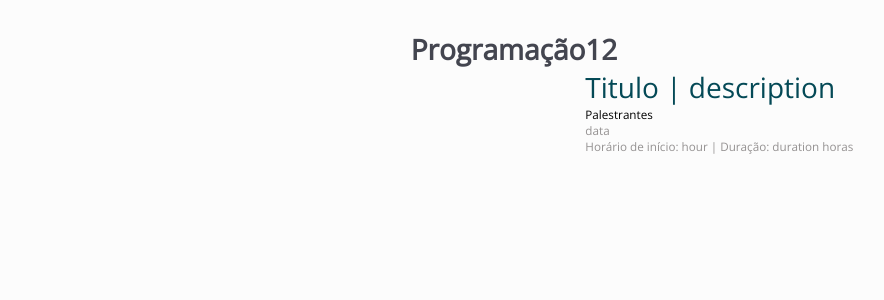
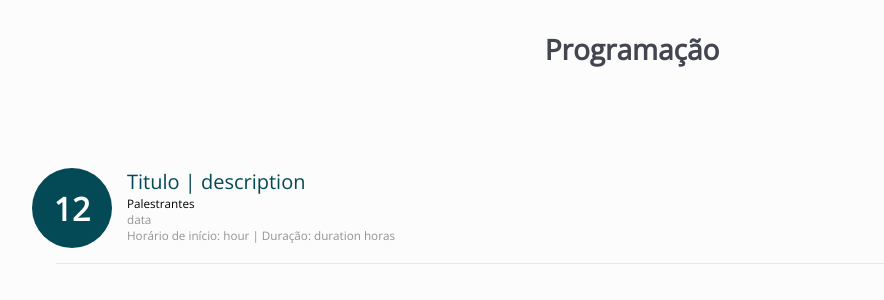
Before and after one commit to DeamonPedro/coren-pi-evt, a React (Create React App) app: page /programacao in a window 1280 px wide. Shown: the top 300 px of the page, without its empty margins (8-892 px from the left). Built offline with nearby package versions, Linux system fonts and the light colour scheme; no server answers.

Commit message:
add page programing

```diff
--- a/src/pages/Dashboard/index.js
+++ b/src/pages/Dashboard/index.js
@@ -112,7 +112,8 @@ export default function Dashboard() {
               <>
                 <MenuItem
                   onClick={() => (
-                    setMenuSelected("subscribers"), setVisibleMenu(false)
+                    setMenuSelected("subscribers"),
+                    width < 800 && setVisibleMenu(false)
                   )}
                   selected={menuSelected == "subscribers" && true}
                 >
--- a/src/pages/Programing/index.js
+++ b/src/pages/Programing/index.js
@@ -1,11 +1,11 @@
 import React from "react";
 
-import { Container, DayContainer } from "./styles";
+import { Container, DayContainer, Divider } from "./styles";
 
 export default function Programing() {
   return (
     <Container>
-      <h1>Programação</h1>
+      <h1 className="title">Programação</h1>
 
       <DayContainer>
         <div className="day">
@@ -24,6 +24,7 @@ export default function Programing() {
           </h3>
         </div>
       </DayContainer>
+      <Divider />
     </Container>
   );
 }
--- a/src/pages/Programing/styles.js
+++ b/src/pages/Programing/styles.js
@@ -5,20 +5,46 @@ export const Container = styled.div`
   width: 100%;
   min-height: 100vh;
   padding: 30px 0;
-  align-items: flex-start;
+
   display: flex;
-  justify-content: center;
+  flex-direction: column;
+  align-items: center;
+  justify-content: flex-start;
   background-color: #fcfcfc;
-  h1 {
+  h1.title {
     font-weight: bold;
     font-size: 2.8rem;
     color: #43454f;
+    margin-bottom: 100px;
+    @media (max-width: 800px) {
+      margin-bottom: 50px;
+    }
   }
 `;
 
 export const DayContainer = styled.div`
+  width: 100%;
+  padding: 0 40px;
+  display: flex;
+  @media (max-width: 800px) {
+    padding: 0 20px;
+  }
   div.day {
-    width: 100%;
+    display: flex;
+    align-items: center;
+    justify-content: center;
+    background-color: #044956;
+    height: 80px;
+    width: 80px;
+    border-radius: 100%;
+    color: #fff;
+    font-size: 1.6rem;
+    margin-right: 15px;
+    @media (max-width: 800px) {
+      height: 50px;
+      width: 50px;
+      font-size: 1.4rem;
+    }
   }
 
   div.information {
@@ -38,3 +64,9 @@ export const DayContainer = styled.div`
     }
   }
 `;
+export const Divider = styled.div`
+  width: 90%;
+  background-color: #e8e8e8;
+  height: 1px;
+  margin: 15px 0 15px 0;
+`;
```
